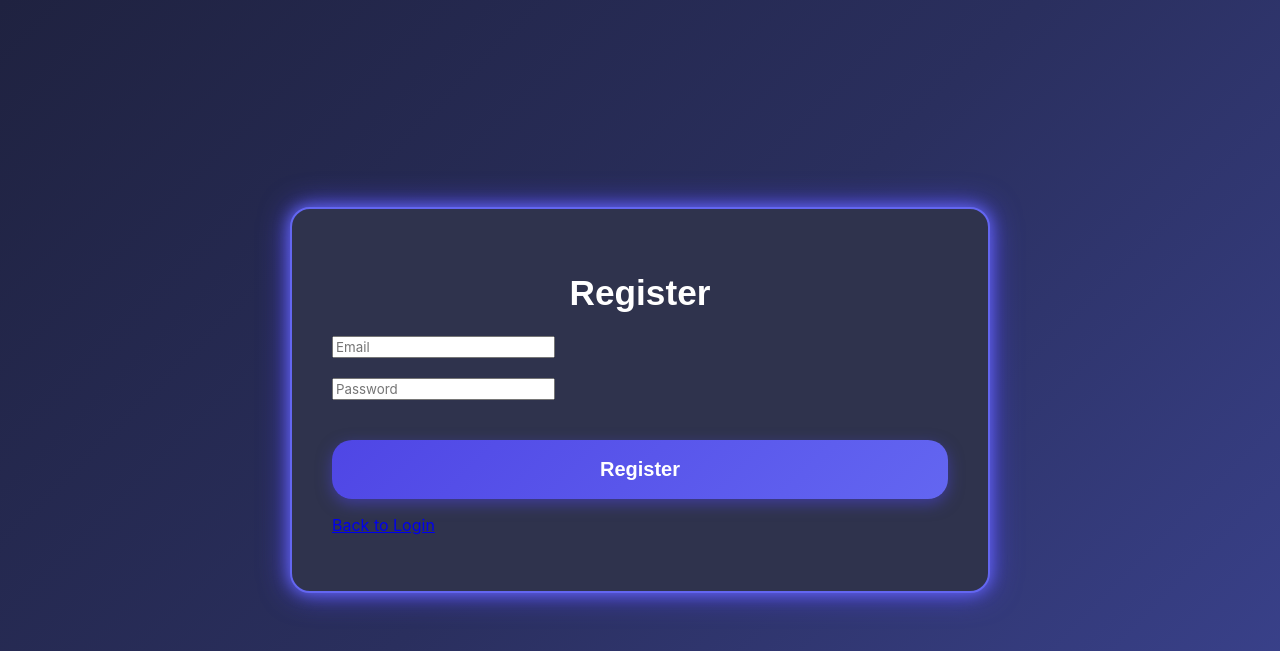
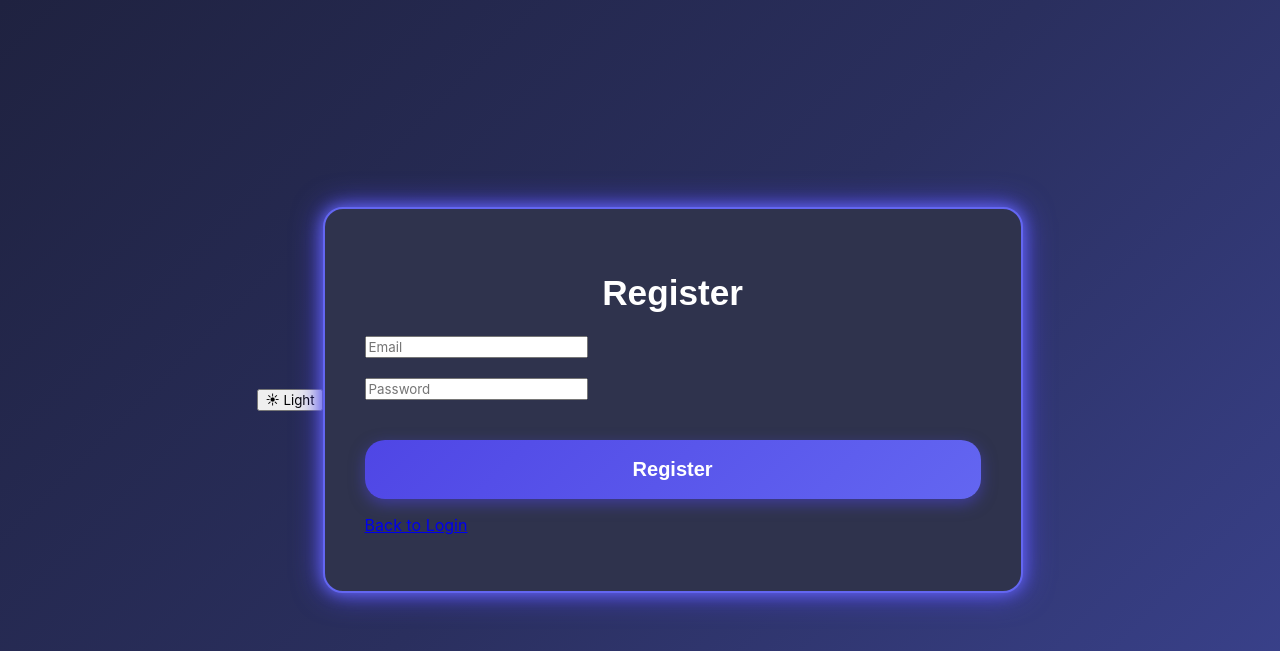
Before and after one commit to SameeraChavan/Transcribeflow, a Flask app: page /register in a window 1280 px wide. Shown: the top 651 px of the page. Run offline with Flask 3, Linux system fonts and the light colour scheme.

Commit message:
Add theme toggle button to registration page
Added a theme toggle button and linked theme.js script.

```diff
--- a/templates/reg.html
+++ b/templates/reg.html
@@ -5,6 +5,9 @@
     <link rel="stylesheet" href="{{ url_for('static', filename='style.css') }}">
 </head>
 <body>
+
+    <button id="themeBtn" class="theme-btn" onclick="toggleTheme()">☀ Light</button>
+
 <div class="card">
     <h1>Register</h1>
 
@@ -18,5 +21,8 @@
 
     <p><a href="{{ url_for('login') }}">Back to Login</a></p>
 </div>
+
+<script src="{{ url_for('static', filename='theme.js') }}"></script>
+
 </body>
 </html>
```
